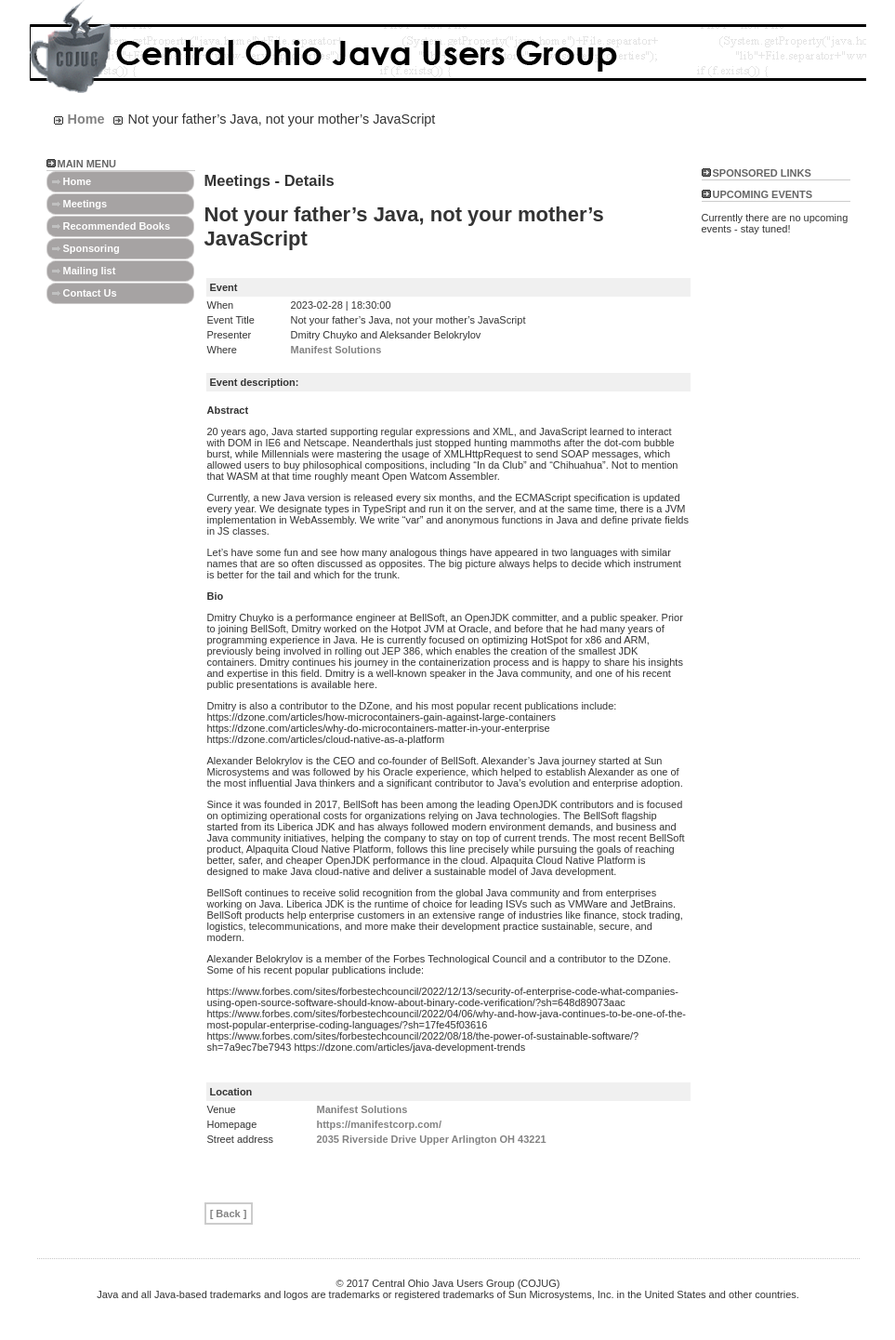
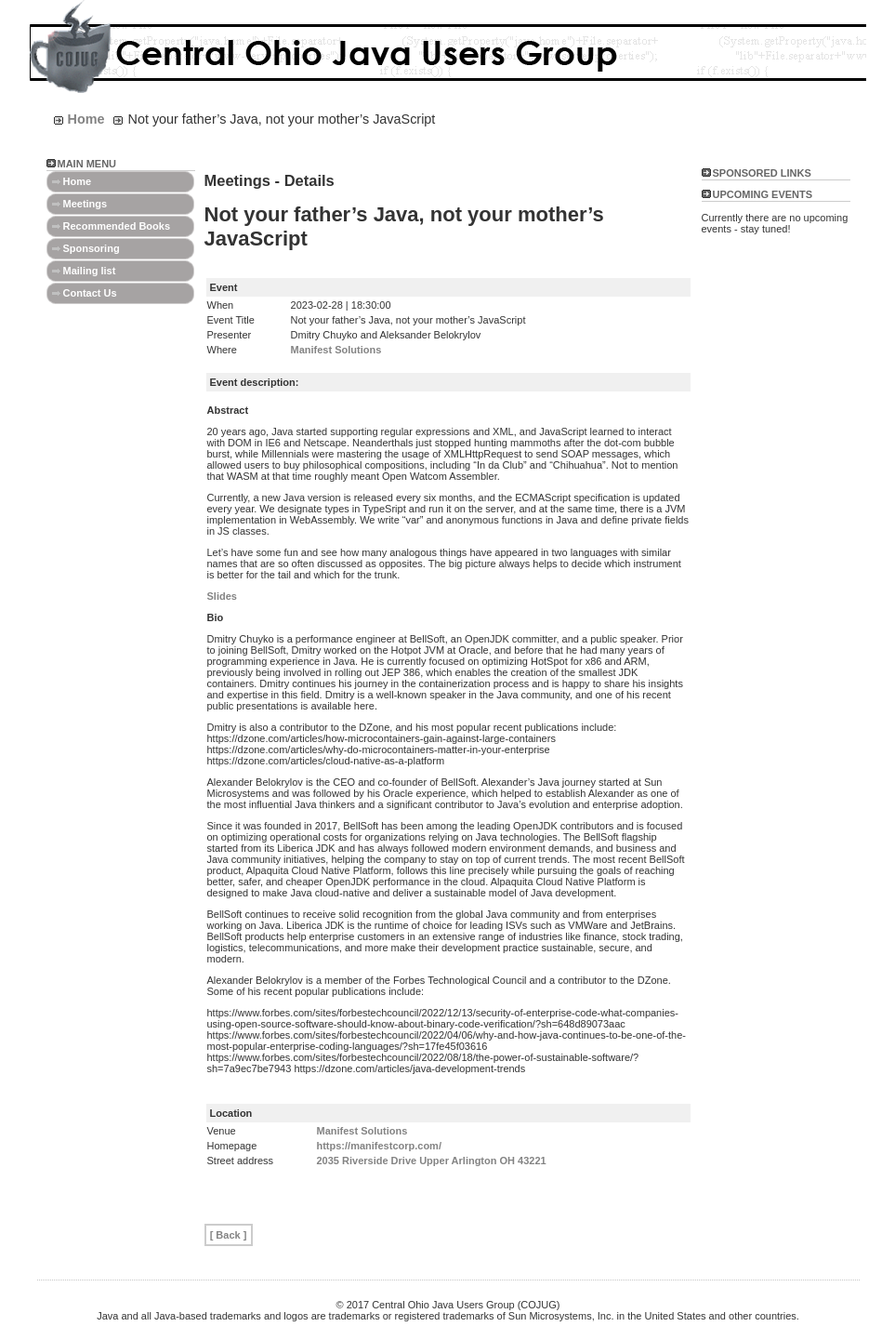
Before and after one commit to cjudd/cojug-site, a Jekyll site: the page built from _frontPage/2023-02-28-dinner-BellSoft-301.markdown, in a window 1280 px wide. Shown: the whole page at 93% size, without its empty margins (158-1121 px from the left). Built offline with Jekyll 4.4.1, drawn with Linux system fonts in a browser that asks for light colours; comment, search, counter and statistics services are not loaded; before the commit the page ends 1418 px from its top, so only the background shows below that.

Commit message:
Inserted link to slides.

```diff
--- a/_frontPage/2023-02-28-dinner-BellSoft-301.markdown
+++ b/_frontPage/2023-02-28-dinner-BellSoft-301.markdown
@@ -18,6 +18,8 @@
 Currently, a new Java version is released every six months, and the ECMAScript specification is updated every year. We designate types in TypeSript and run it on the server, and at the same time, there is a JVM implementation in WebAssembly. We write “var” and anonymous functions in Java and define private fields in JS classes.
 
 Let’s have some fun and see how many analogous things have appeared in two languages with similar names that are so often discussed as opposites. The big picture always helps to decide which instrument is better for the tail and which for the trunk.
+
+[Slides](https://cmj-presentations.s3.amazonaws.com/cojug/Java_JS_en_Jugs.pdf)
 
 **Bio**
 
--- a/_posts/2023-02-28-dinner-BellSoft-301.markdown
+++ b/_posts/2023-02-28-dinner-BellSoft-301.markdown
@@ -18,6 +18,8 @@
 Currently, a new Java version is released every six months, and the ECMAScript specification is updated every year. We designate types in TypeSript and run it on the server, and at the same time, there is a JVM implementation in WebAssembly. We write “var” and anonymous functions in Java and define private fields in JS classes.
 
 Let’s have some fun and see how many analogous things have appeared in two languages with similar names that are so often discussed as opposites. The big picture always helps to decide which instrument is better for the tail and which for the trunk.
+
+[Slides](https://cmj-presentations.s3.amazonaws.com/cojug/Java_JS_en_Jugs.pdf)
 
 **Bio**
 
```
